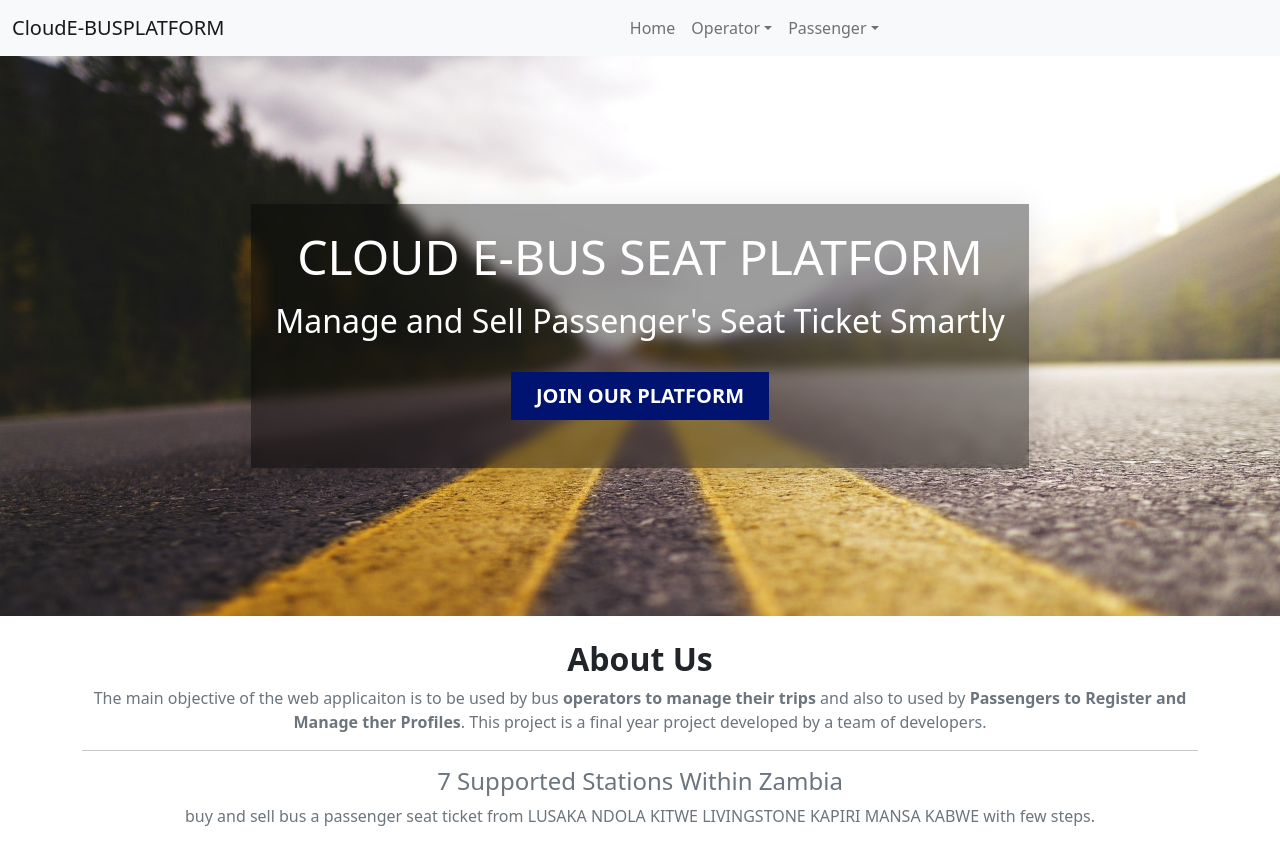
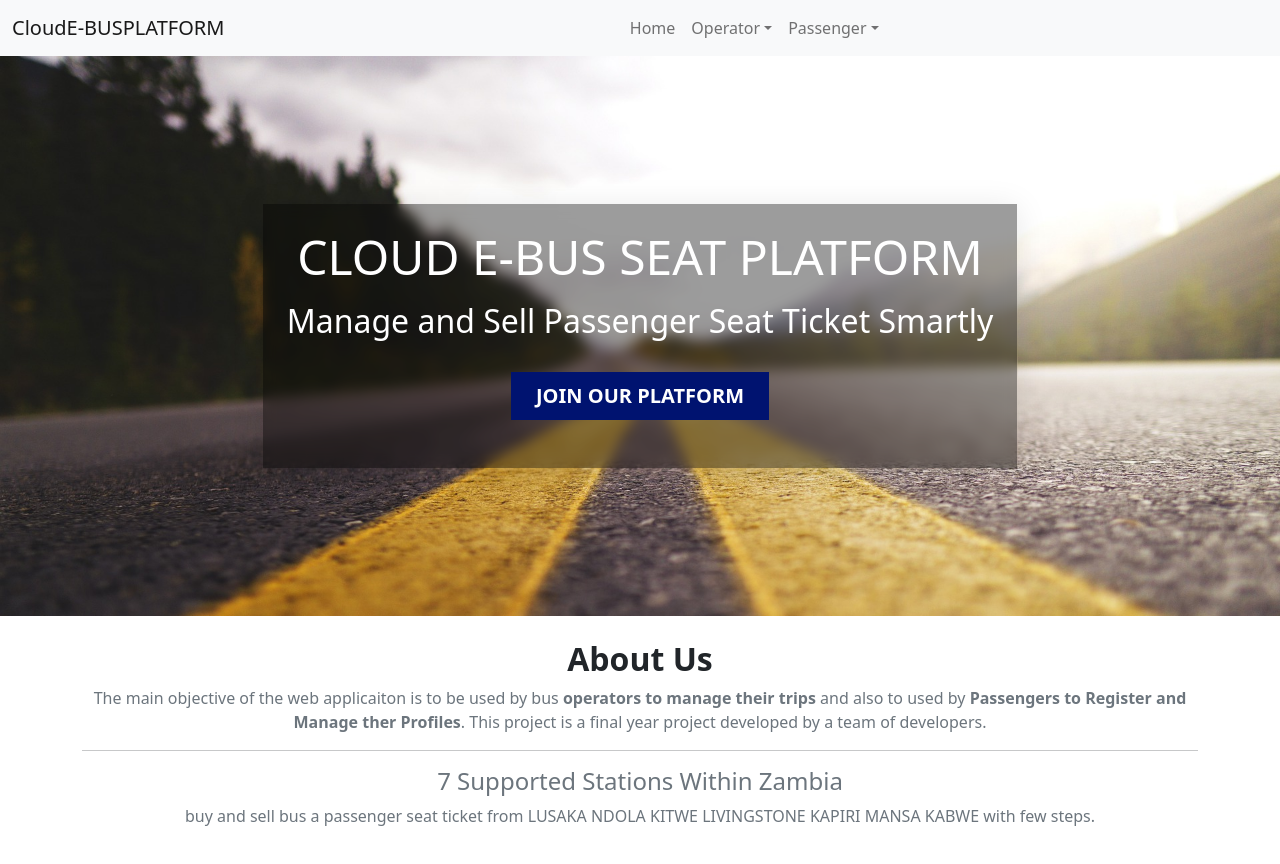
Before and after one commit to kennedyng/modern-bus-seat-booking-system, a Next.js app in the folder web_client/: page / in a window 1280 px wide. Shown: the top 864 px of the page. Built offline with nearby package versions, Linux system fonts and the light colour scheme; no server answers.

Commit message:
Update Hero.jsx

```diff
--- a/web_client/components/parts/Hero.jsx
+++ b/web_client/components/parts/Hero.jsx
@@ -9,11 +9,11 @@
           CLOUD E-BUS SEAT PLATFORM
         </p>
         <p className="h2 fw-lighter ">
-          Manage and Sell Passenger's Seat Ticket Smartly
+          Manage and Sell Passenger Seat Ticket Smartly
         </p>
         <button
           onClick={() => Router.push("/operator/auth/register")}
-          className="btn btn-primary my-4 fw-bolder btn-lg rounded-0 px-4 "
+          className="btn btn-primary my-4 fw-bolder btn-lg rounded-0 px-4"
         >
           JOIN OUR PLATFORM
         </button>
```
